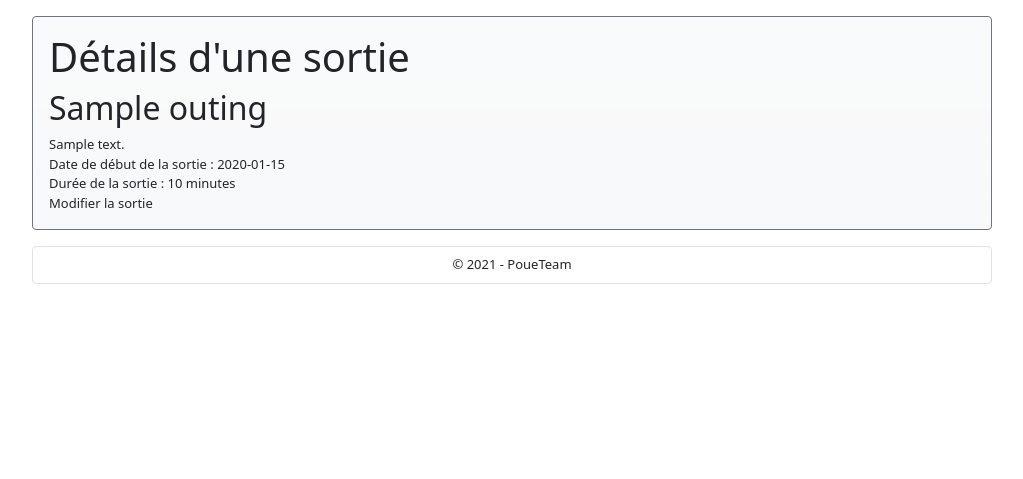
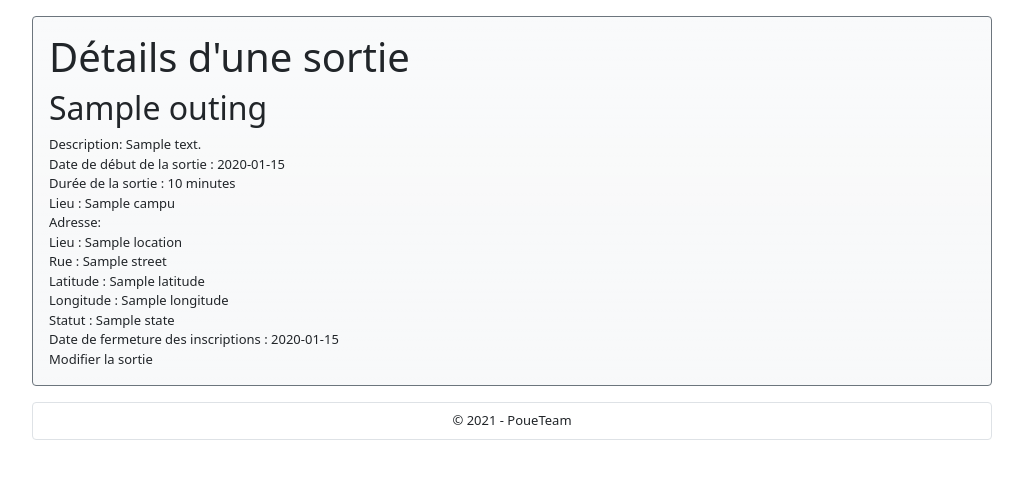
Before and after one commit to LaraNanuq/Outings, a Symfony app: template templates/outing/detail.html.twig in a window 1280 px wide. Shown: the part 63-542 px from the top of the page, without its empty margins (128-1151 px from the left). Run offline with Twig, Linux system fonts and the light colour scheme; the template is opened without the code that fills it: most values are stand-ins (such as "Sample title", 1, 10 or a date in 2020); some libraries are stand-ins or nearby versions.

Commit message:
Outing details

```diff
--- a/src/Controller/OutingController.php
+++ b/src/Controller/OutingController.php
@@ -5,10 +5,7 @@ namespace App\Controller;
 use App\Entity\Outing;
 use App\Form\SearchOutingFilter;
 use App\Form\EditOutingFormType;
-<<<<<<< HEAD
-=======
 use App\Form\SearchOutingFormType;
->>>>>>> main
 use App\Repository\OutingRepository;
 use App\Repository\OutingStateRepository;
 use Doctrine\ORM\EntityManagerInterface;
--- a/templates/outing/detail.html.twig
+++ b/templates/outing/detail.html.twig
@@ -8,18 +8,25 @@
     <h1>Détails d'une sortie</h1>
 
     <h2>{{ outing.name }}</h2>
-    <div>{{ outing.description }}</div>
+    <div>Description: {{ outing.description }}</div>
     <div>Date de début de la sortie : {{ outing.date | date("Y-m-d")  }}</div>
     <div>Durée de la sortie : {{ outing.duration }} minutes </div>
+    <div>Lieu : {{ outing.campus.name }}</div>
+    <div>Adresse:</div>
+    <div>Lieu : {{ outing.location.name }}</div>
+    <div>Rue : {{ outing.location.street }}</div>
+    <div>Latitude : {{ outing.location.latitude }}</div>
+    <div>Longitude : {{ outing.location.longitude }}</div>
+    <div>Statut : {{ outing.state.label }}</div>
+    <div>Date de fermeture des inscriptions : {{ outing.registrationClosingDate | date("Y-m-d")  }}</div>
 
     {#
-    <div>{{ outing.campus_id }}</div>
-    <div>{{ outing.location_id }}</div>
-    <div>{{ outing.state_id }}</div>
-    <div>{{ outing.registration_closing_date }}</div>
-    <div>{{ outing.max_registrants }}</div>
-    <div>{{ outing.cancellation_reason }}</div>
+    <div>Nombre de place restantes : {{ outing.registrants }}</div>
+
+
     #}
+
+
 
     <div>Modifier la sortie</div>
 
```
